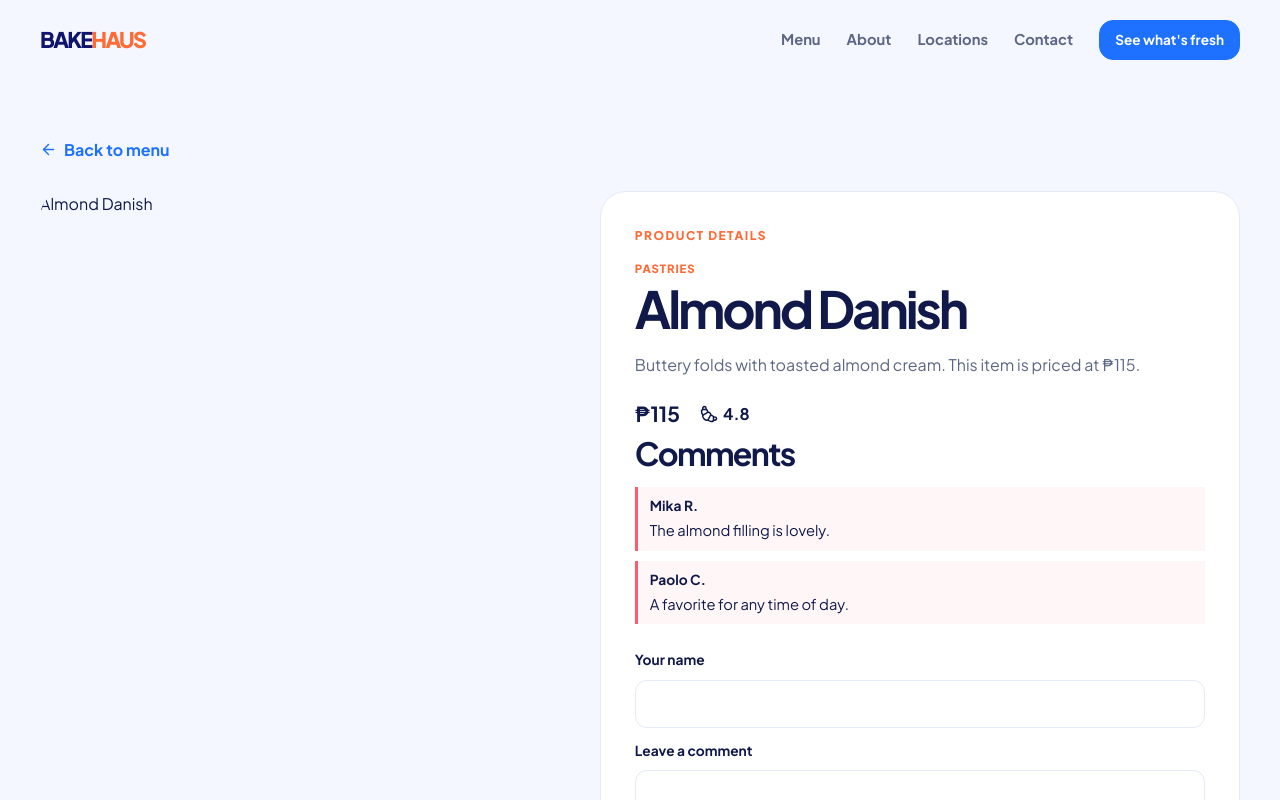
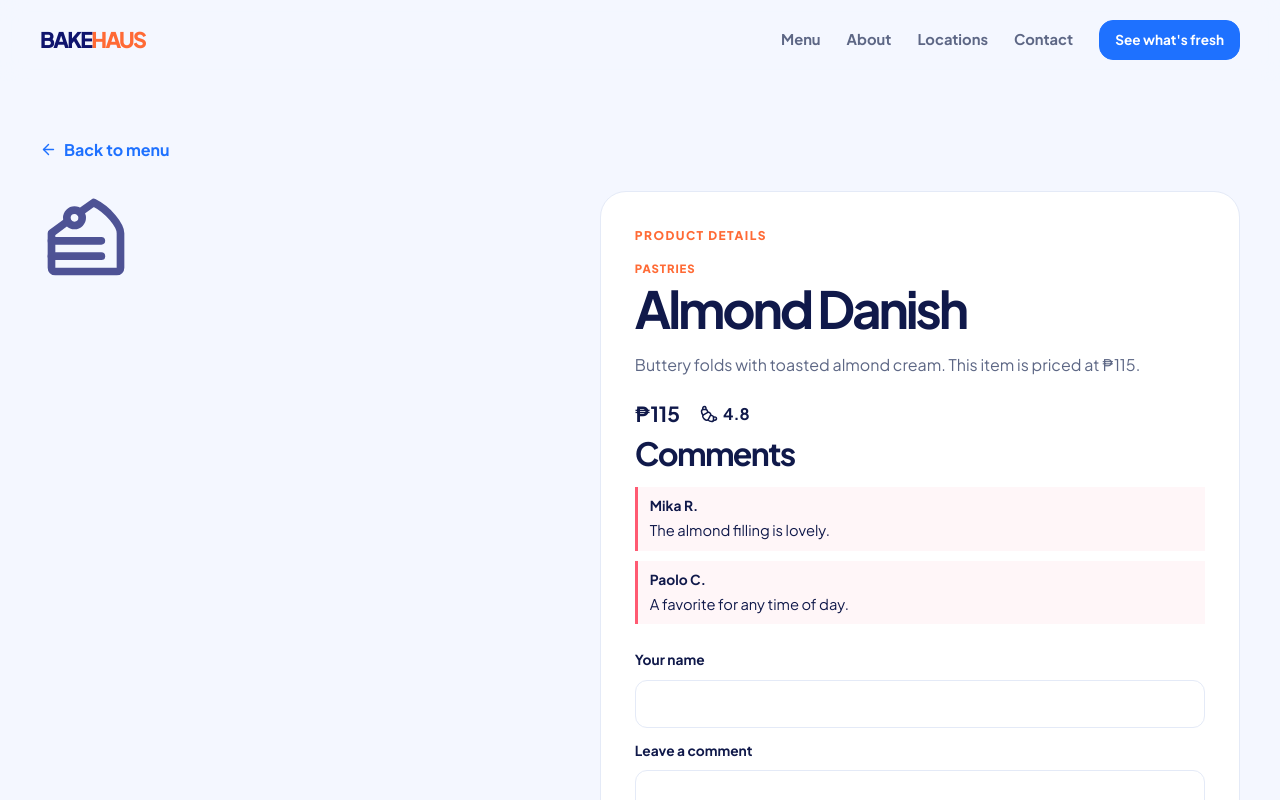
Before and after one commit to JeisM/BakeHaus, a Next.js app: page /menu/almond-danish in a window 1280 px wide. Shown: the top 800 px of the page. Built offline with nearby package versions, Linux system fonts and the light colour scheme.

Commit message:
feat(menu): add product image fallback

```diff
--- a/src/app/extra.css
+++ b/src/app/extra.css
@@ -7,6 +7,8 @@
 .status-pill { display: inline-block; border-radius: 999px; background: #fff2d9; color: #875115; padding: 4px 9px; font-size: .68rem; font-weight: 800; letter-spacing: .08em; }
 .product-art { position: relative; overflow: hidden; }
 .product-art img { object-fit: cover; }
+.product-fallback-icon { width: 48px; height: 48px; color: var(--navy); opacity: .72; }
+.product-fallback-icon--large { width: 92px; height: 92px; }
 .product-card { min-width: 0; }
 .product-body h3 { overflow-wrap: anywhere; }
 h1 { overflow-wrap: anywhere; }
--- a/src/components/ProductCard.tsx
+++ b/src/components/ProductCard.tsx
@@ -1,9 +1,9 @@
-import { Croissant } from "lucide-react";
+import { CakeSlice, Croissant } from "lucide-react";
 import Image from "next/image";
 import Link from "next/link";
 import { formatPHP, products, type Product } from "@/data/products";
 
 export function ProductCard({ product }: { product: Product }) {
   const showProductImage = products.find((candidate) => candidate.image === product.image)?.id === product.id;
-  return <Link className="product-card-link" href={`/menu/${product.id}`} aria-label={`View details and comments for ${product.name}`}><article className="product-card"><div className={`product-art product-art--${product.tone}`} aria-hidden="true">{showProductImage && product.image ? <Image src={product.image} alt="" fill sizes="(max-width: 700px) 50vw, 25vw" /> : <span>{product.name.split(" ")[0]}</span>}</div><div className="product-body"><p className="product-category">{product.category}</p><h3>{product.name}</h3><p>{product.description}</p><div className="product-meta"><strong>{formatPHP(product.pricePHP)}</strong><span aria-label={`Rating ${product.rating} out of 5`} title={`Rating ${product.rating} out of 5`}><Croissant size={17} aria-hidden="true" /> {product.rating}</span></div></div></article></Link>;
+  return <Link className="product-card-link" href={`/menu/${product.id}`} aria-label={`View details and comments for ${product.name}`}><article className="product-card"><div className={`product-art product-art--${product.tone}`} aria-hidden="true">{showProductImage && product.image ? <Image src={product.image} alt="" fill sizes="(max-width: 700px) 50vw, 25vw" /> : <CakeSlice className="product-fallback-icon" aria-hidden="true" />}</div><div className="product-body"><p className="product-category">{product.category}</p><h3>{product.name}</h3><p>{product.description}</p><div className="product-meta"><strong>{formatPHP(product.pricePHP)}</strong><span aria-label={`Rating ${product.rating} out of 5`} title={`Rating ${product.rating} out of 5`}><Croissant size={17} aria-hidden="true" /> {product.rating}</span></div></div></article></Link>;
 }
--- a/src/components/ProductDetail.tsx
+++ b/src/components/ProductDetail.tsx
@@ -3,7 +3,7 @@
 import { FormEvent, useState } from "react";
 import Image from "next/image";
 import Link from "next/link";
-import { ArrowLeft, Croissant, Send } from "lucide-react";
+import { ArrowLeft, CakeSlice, Croissant, Send } from "lucide-react";
 import { formatPHP, products, type Product, type ProductComment } from "@/data/products";
 
 export function ProductDetail({ product }: { product: Product }) {
@@ -30,7 +30,7 @@ export function ProductDetail({ product }: { product: Product }) {
   return <section className="section container product-detail-page">
     <Link href="/menu" className="text-link back-link"><ArrowLeft size={17} aria-hidden="true" /> Back to menu</Link>
     <div className="product-detail-layout">
-      <div className={`product-detail-art product-art--${product.tone}`}>{showProductImage && product.image ? <Image src={product.image} alt={product.name} fill priority sizes="(max-width: 800px) 100vw, 50vw" /> : <span>{product.name}</span>}</div>
+      <div className={`product-detail-art product-art--${product.tone}`}>{showProductImage && product.image ? <Image src={product.image} alt={product.name} fill priority sizes="(max-width: 800px) 100vw, 50vw" /> : <CakeSlice className="product-fallback-icon product-fallback-icon--large" aria-label={`${product.name} image unavailable`} />}</div>
       <div className="detail-panel">
         <p className="eyebrow">PRODUCT DETAILS</p>
         <p className="product-category">{product.category}</p>
```
